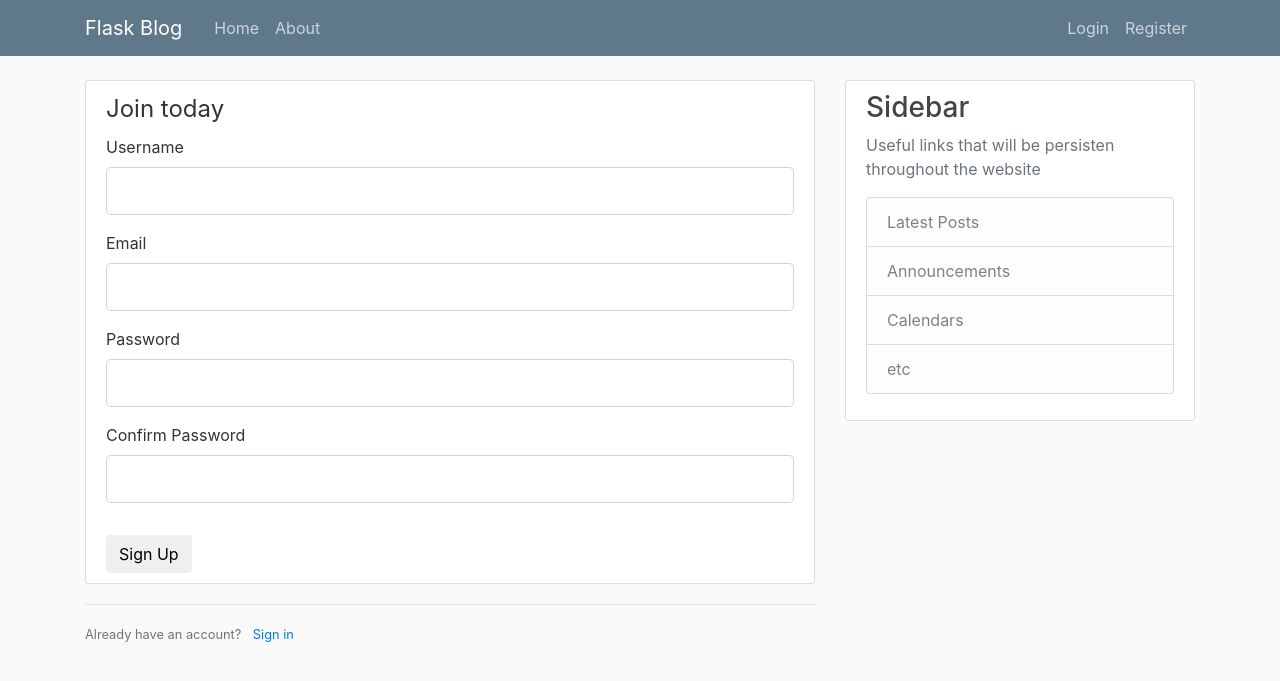
After one commit to HenriqueCecconi/flask_blog, a Flask app: page /register in a window 1280 px wide. The commit adds this page. Shown: the top 681 px of the page. Run offline with Flask 3, Linux system fonts and the light colour scheme; some libraries are stand-ins or nearby versions.

Commit message:
Create forms to login and register to the blog
There is some dummy data used for testing the routes, forms and alerts.
Not production ready yet. Later I'll setup a database and remove them.

```diff
--- a/flask_blog/flaskblog.py
+++ b/flask_blog/flaskblog.py
@@ -1,26 +1,60 @@
-from flask import Flask, render_template, url_for
+from flask import Flask, flash, redirect, render_template, url_for
+from forms import LoginForm, RegistrationForm
+
 app = Flask(__name__)
 
 posts = [
     {
-        'author': 'Henrique Cecconi',
-        'title': 'Blog Post 1',
-        'content': 'My first blog post!',
-        'date_posted': '2023-01-10'
+        "author": "Henrique Cecconi",
+        "title": "Blog Post 1",
+        "content": "My first blog post!",
+        "date_posted": "2023-01-10",
     },
     {
-        'author': 'Henrique Cecconi',
-        'title': 'Blog Post 2',
-        'content': 'My second blog post!',
-        'date_posted': '2023-01-11'
-    }
+        "author": "Henrique Cecconi",
+        "title": "Blog Post 2",
+        "content": "My second blog post!",
+        "date_posted": "2023-01-11",
+    },
 ]
 
-@app.route('/')
-@app.route('/home')
+
+@app.route("/")
+@app.route("/home")
 def home():
-    return render_template('home.html', posts=posts)
+    return render_template("home.html", posts=posts)
 
-@app.route('/about')
+
+@app.route("/about")
 def about():
-    return render_template('about.html', title='About')
+    return render_template("about.html", title="About")
+
+
+@app.route("/login", methods=["GET", "POST"])
+def login():
+    form = LoginForm()
+    if form.validate_on_submit():
+        if form.email.data == "admin@blog.com" and form.password.data == "password":
+            flash("You have been logged in!", category="success")
+            return redirect(url_for("home"))
+        else:
+            flash(
+                "Login failed. Please check your email and password",
+                category="danger",
+            )
+
+    return render_template("login.html", title="Login", form=form)
+
+
+@app.route("/register", methods=["GET", "POST"])
+def register():
+    form = RegistrationForm()
+    if form.validate_on_submit():
+        flash(f"Account created for {form.username.data}!", category="success")
+        return redirect(url_for("home"))
+
+    return render_template("register.html", title="Register", form=form)
+
+
+if __name__ == "__main__":
+    app.run(debug=True)
--- /dev/null
+++ b/flask_blog/forms.py
@@ -0,0 +1,28 @@
+from flask_wtf import FlaskForm
+from wtforms import StringField, PasswordField, SubmitField, BooleanField
+from wtforms.validators import DataRequired, Length, Email, EqualTo
+
+class RegistrationForm(FlaskForm):
+    username = StringField(
+        "Username", validators=[DataRequired(), Length(min=2, max=20)]
+    )
+    email = StringField(
+        "Email", validators=[DataRequired(), Email()]
+    )
+    password = PasswordField(
+        "Password", validators=[DataRequired(), Length(min=8)]
+    )
+    confirm_password = PasswordField(
+        "Confirm Password", validators=[DataRequired(), Length(min=8), EqualTo('password')]
+    )
+    submit = SubmitField('Sign Up')
+
+class LoginForm(FlaskForm):
+    email = StringField(
+        "Email", validators=[DataRequired(), Email()]
+    )
+    password = PasswordField(
+        "Password", validators=[DataRequired(), Length(min=8)]
+    )
+    remember = BooleanField('Remember Me')
+    submit = SubmitField('Log in')
--- a/flask_blog/templates/layout.html
+++ b/flask_blog/templates/layout.html
@@ -27,13 +27,13 @@
         </button>
         <div class="collapse navbar-collapse" id="navbarToggle">
           <div class="navbar-nav mr-auto">
-            <a class="nav-item nav-link" href="/">Home</a>
-            <a class="nav-item nav-link" href="/about">About</a>
+            <a class="nav-item nav-link" href="{{ url_for('home') }}">Home</a>
+            <a class="nav-item nav-link" href="{{ url_for('about') }}">About</a>
           </div>
           <!-- Navbar Right Side -->
           <div class="navbar-nav">
-            <a class="nav-item nav-link" href="/login">Login</a>
-            <a class="nav-item nav-link" href="/register">Register</a>
+            <a class="nav-item nav-link" href="{{ url_for('login') }}">Login</a>
+            <a class="nav-item nav-link" href="{{ url_for('register') }}">Register</a>
           </div>
         </div>
       </div>
@@ -42,6 +42,15 @@
   <main role="main" class="container">
     <div class="row">
       <div class="col-md-8">
+        {% with messages = get_flashed_messages(with_categories=true) %}
+          {% if messages %}
+            {% for category, message in messages %}
+              <div class="alert alert-{{category}}">
+                {{ message }}
+              </div>
+            {% endfor %}
+          {% endif %}
+        {% endwith %}
         {% block content %}{% endblock %}
       </div>
       <div class="col-md-4">
--- /dev/null
+++ b/flask_blog/templates/register.html
@@ -0,0 +1,79 @@
+{% extends "layout.html" %}
+{% block content %}
+<div class="content-section">
+  <form method="POST" action="">
+    {{ form.hidden_tag() }}
+    <fieldset class="form-group">
+      <legend clas="border-bottom mb-4">Join today</legend>
+      <div class="form-group">
+        {{ form.username.label(class="form-control-label") }}
+        {% if form.username.errors %}
+          {{ form.username(class="form-control form-control-lg is-invalid") }}
+          <div class="invalid-feedback">
+            {% for error in form.username.errors %}
+              <div class="alert alert-{{category}}">
+                <span>{{ error }}</span>
+              </div>
+            {% endfor %}
+          </div>
+        {% else %}
+          {{ form.username(class="form-control form-control-lg") }}
+        {% endif %}
+      </div>
+      <div class="form-group">
+        {{ form.email.label(class="form-control-label") }}
+        {% if form.email.errors %}
+          {{ form.email(class="form-control form-control-lg is-invalid") }}
+          <div class="invalid-feedback">
+            {% for error in form.email.errors %}
+              <div class="alert alert-{{category}}">
+                <span>{{ error }}</span>
+              </div>
+            {% endfor %}
+          </div>
+        {% else %}
+          {{ form.email(class="form-control form-control-lg") }}
+        {% endif %}
+      </div>
+      <div class="form-group">
+        {{ form.password.label(class="form-control-label") }}
+        {% if form.password.errors %}
+          {{ form.password(class="form-control form-control-lg is-invalid") }}
+          <div class="invalid-feedback">
+            {% for error in form.password.errors %}
+              <div class="alert alert-{{category}}">
+                <span>{{ error }}</span>
+              </div>
+            {% endfor %}
+          </div>
+        {% else %}
+          {{ form.password(class="form-control form-control-lg") }}
+        {% endif %}
+      </div>
+      <div class="form-group">
+        {{ form.confirm_password.label(class="form-control-label") }}
+        {% if form.confirm_password.errors %}
+          {{ form.confirm_password(class="form-control form-control-lg is-invalid") }}
+          <div class="invalid-feedback">
+            {% for error in form.confirm_password.errors %}
+              <div class="alert alert-{{category}}">
+                <span>{{ error }}</span>
+              </div>
+            {% endfor %}
+          </div>
+        {% else %}
+          {{ form.confirm_password(class="form-control form-control-lg") }}
+        {% endif %}
+      </div>
+    </fieldset>
+    <div action="">
+      {{ form.submit(class="btn bnt-outline-info") }}
+    </div>
+  </form>
+</div>
+<div class="border-top pt-3">
+  <small class="text-muted">
+    Already have an account? <a class="ml-2" href="{{ url_for('login') }}">Sign in</a>
+  </small>
+</div>
+{% endblock content %}
```
Also changed, not shown: flask_blog/templates/login.html (added, +56 -0 lines).
